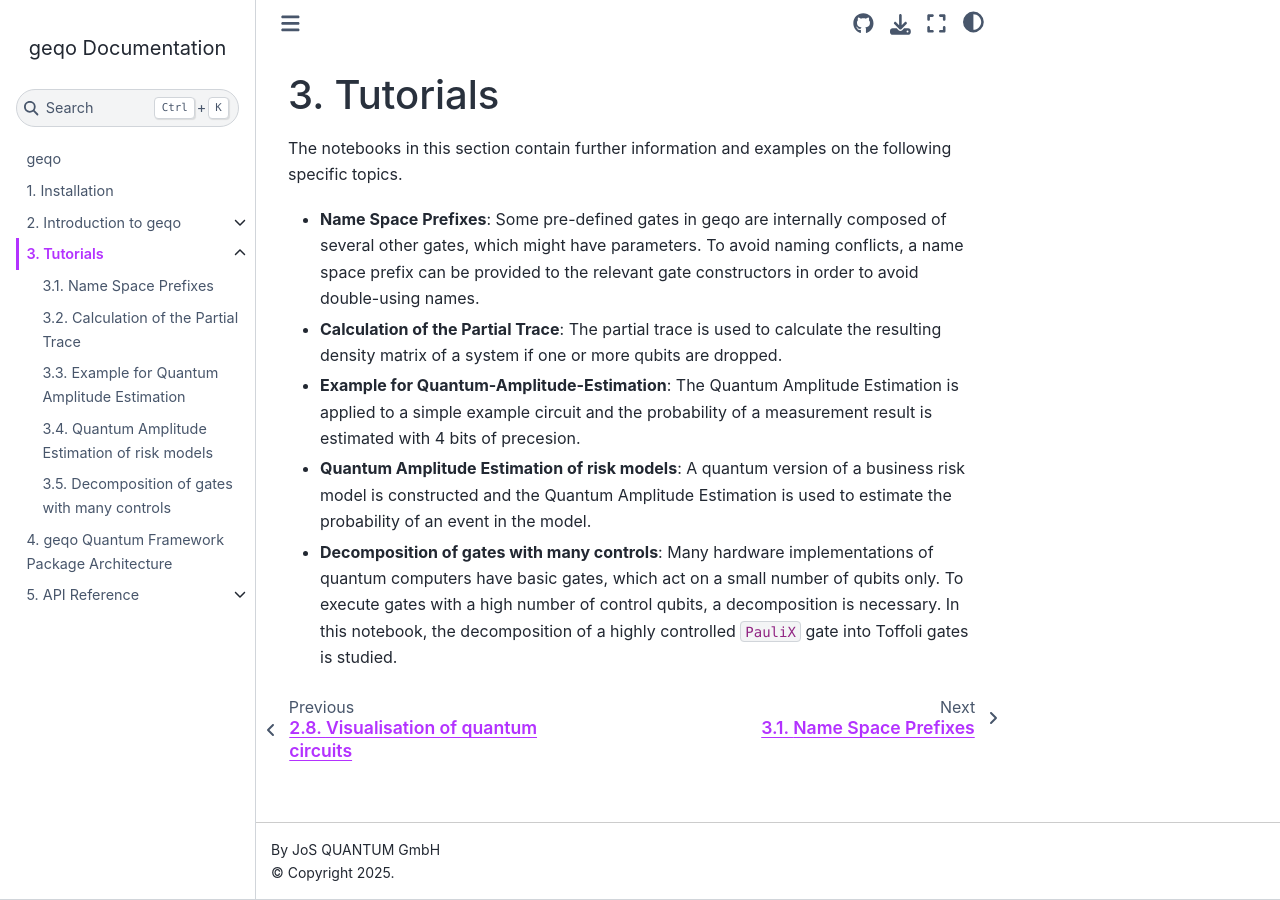
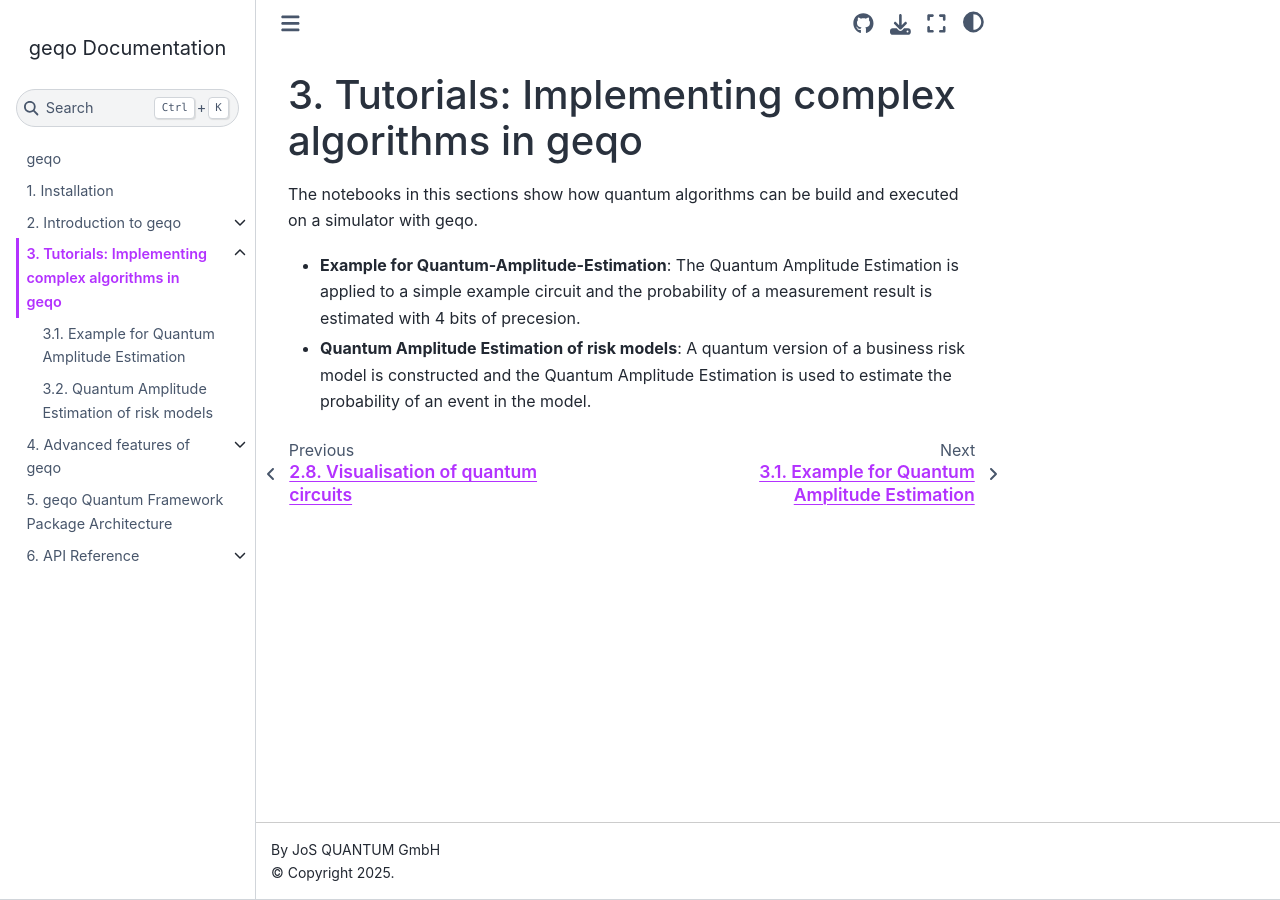
Before and after one commit to jordan0809/geqo, a Jupyter Book: the page built from doc/using_geqo.md, in a window 1280 px wide. Built offline with Jupyter Book 1.0.4 settings and Sphinx 7.4.7 and the Sphinx Book theme 1.1.4, drawn with Linux system fonts in a browser that asks for light colours.

Commit message:
improved several notebooks

````diff
--- a/doc/_toc.yml
+++ b/doc/_toc.yml
@@ -19,10 +19,12 @@
   - file: notebooks/Introduction8.ipynb
 - file: using_geqo
   sections:
+  - file: notebooks/QuantumAmplitudeEstimation.ipynb
+  - file: notebooks/RiskModel.ipynb
+- file: advanced_features
+  sections:
   - file: notebooks/NameSpace.ipynb
   - file: notebooks/PartialTrace.ipynb
-  - file: notebooks/QuantumAmplitudeEstimation.ipynb
-  - file: notebooks/RiskModel.ipynb
   - file: notebooks/ToffoliDecomposition.ipynb
 - file: geqo_package_architecture
 - file: api-reference
--- /dev/null
+++ b/doc/advanced_features.md
@@ -0,0 +1,7 @@
+# Advanced features of geqo
+
+The following notebooks explain several features, with are specific to geqo and are useful for the construction of complex quantum circuits.
+
+- **Name Space Prefixes**: Some pre-defined gates in geqo are internally composed of several other gates, which might have parameters. To avoid naming conflicts, a name space prefix can be provided to the relevant gate constructors in order to avoid double-using names.
+- **Calculation of the Partial Trace**: The partial trace is used to calculate the resulting density matrix of a system if one or more qubits are dropped.
+- **Decomposition of gates with many controls**: Many hardware implementations of quantum computers have basic gates, which act on a small number of qubits only. To execute gates with a high number of control qubits, a decomposition is necessary. In this notebook, the decomposition of a highly controlled ```PauliX``` gate into Toffoli gates is studied.
--- a/doc/using_geqo.md
+++ b/doc/using_geqo.md
@@ -1,9 +1,6 @@
-# Tutorials
+# Tutorials: Implementing complex algorithms in geqo
 
-The notebooks in this section contain further information and examples on the following specific topics.
+The notebooks in this sections show how quantum algorithms can be build and executed on a simulator with geqo.
 
-- **Name Space Prefixes**: Some pre-defined gates in geqo are internally composed of several other gates, which might have parameters. To avoid naming conflicts, a name space prefix can be provided to the relevant gate constructors in order to avoid double-using names.
-- **Calculation of the Partial Trace**: The partial trace is used to calculate the resulting density matrix of a system if one or more qubits are dropped.
 - **Example for Quantum-Amplitude-Estimation**: The Quantum Amplitude Estimation is applied to a simple example circuit and the probability of a measurement result is estimated with 4 bits of precesion.
 - **Quantum Amplitude Estimation of risk models**: A quantum version of a business risk model is constructed and the Quantum Amplitude Estimation is used to estimate the probability of an event in the model.
-- **Decomposition of gates with many controls**: Many hardware implementations of quantum computers have basic gates, which act on a small number of qubits only. To execute gates with a high number of control qubits, a decomposition is necessary. In this notebook, the decomposition of a highly controlled ```PauliX``` gate into Toffoli gates is studied.
````
Also changed, not shown: doc/notebooks/NameSpace.ipynb, doc/notebooks/PartialTrace.ipynb, doc/notebooks/QuantumAmplitudeEstimation.ipynb.
